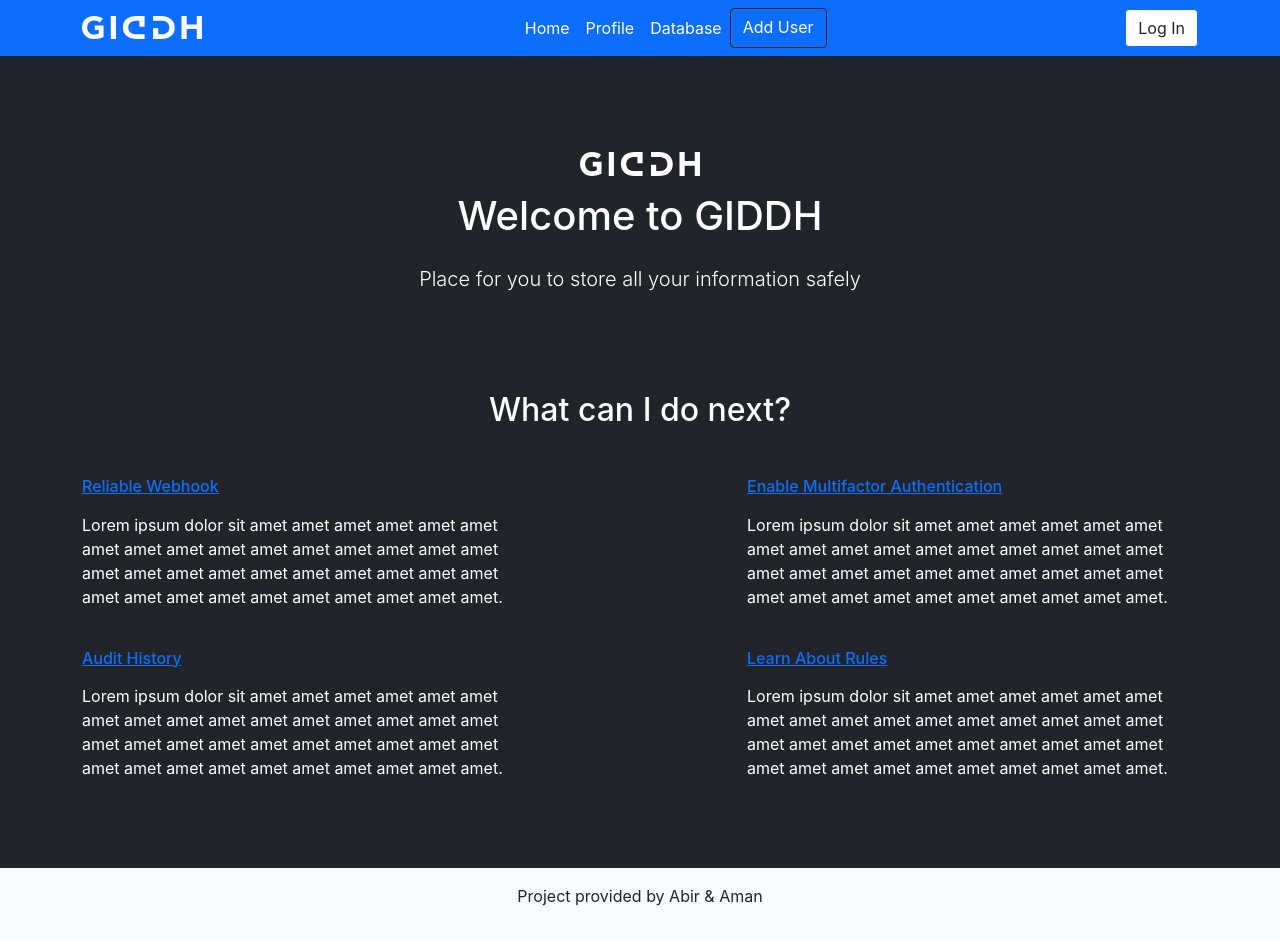
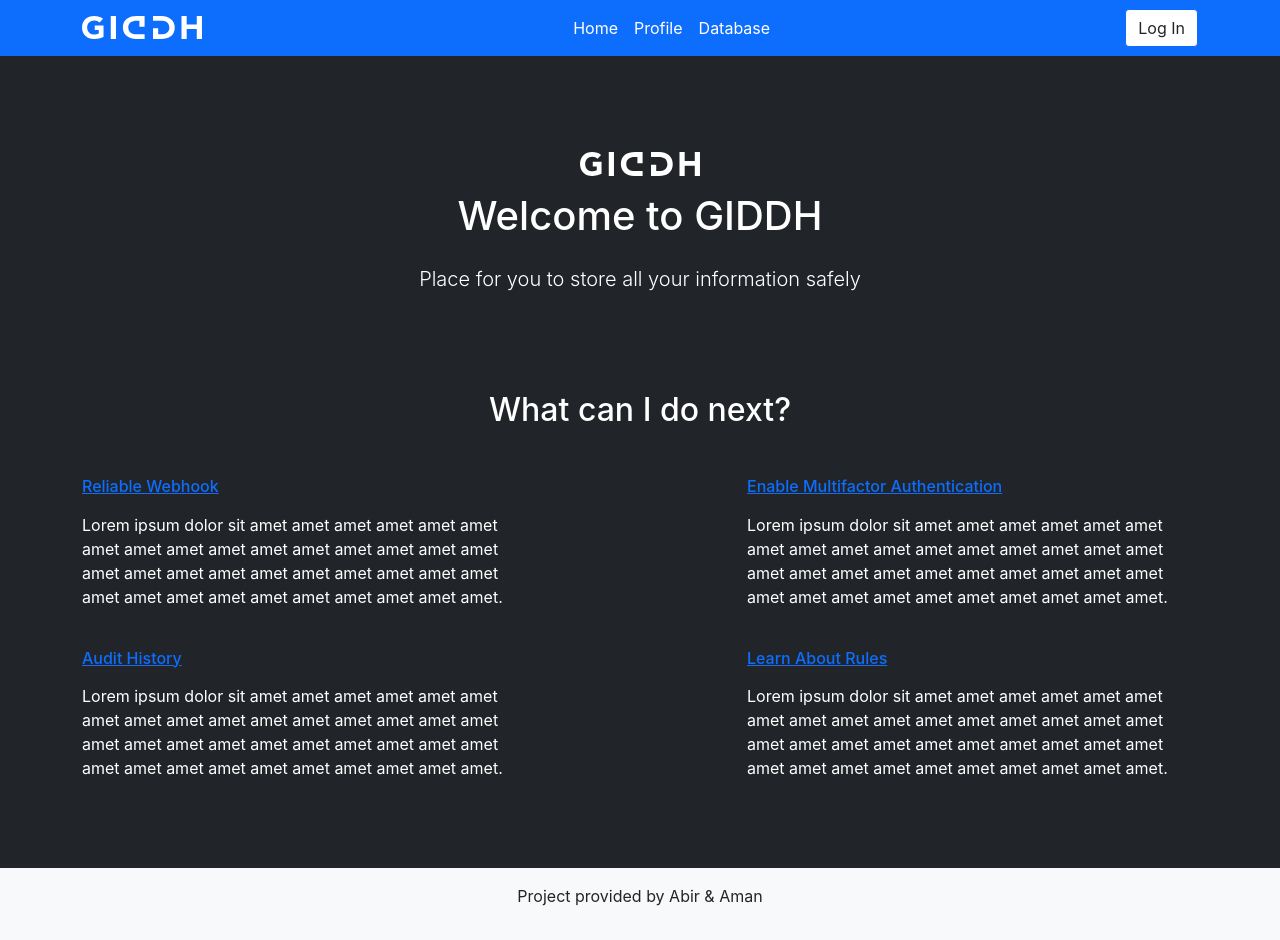
Before and after one commit to wandererabir/giddh, a React (Create React App) app: page / in a window 1280 px wide. Built offline with nearby package versions, Linux system fonts and the light colour scheme.

Commit message:
changed the adduser btn

```diff
--- a/src/components/Navbar.js
+++ b/src/components/Navbar.js
@@ -36,7 +36,7 @@ const MainNav = () => (
       Database
     </Nav.Link>
 
-    <Link className="btn btn-outline-dark text-white mr-5" to="/user/add">Add User</Link>
+
   </Nav>
 );
 
--- a/src/views/Database.js
+++ b/src/views/Database.js
@@ -30,6 +30,7 @@ const Database = () => {
         <div className="container-fluid bg-white">
           <div className="py-4">
             <h1>Database</h1>
+            <Link className="btn btn-outline-dark my-3" to="/user/add">Add User</Link>
 
             <table class="table border shadow">
               <thead class="thead-dark">
```
